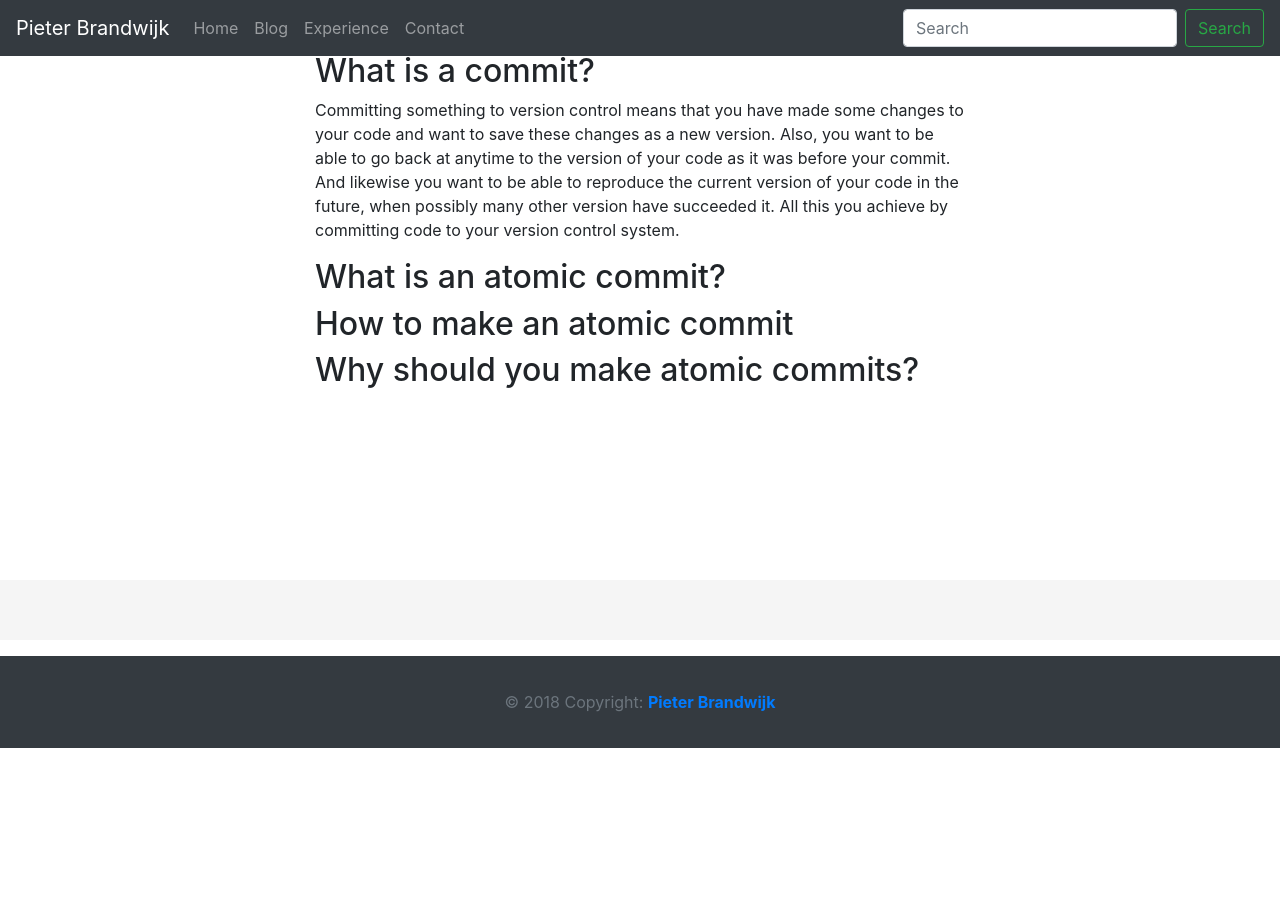
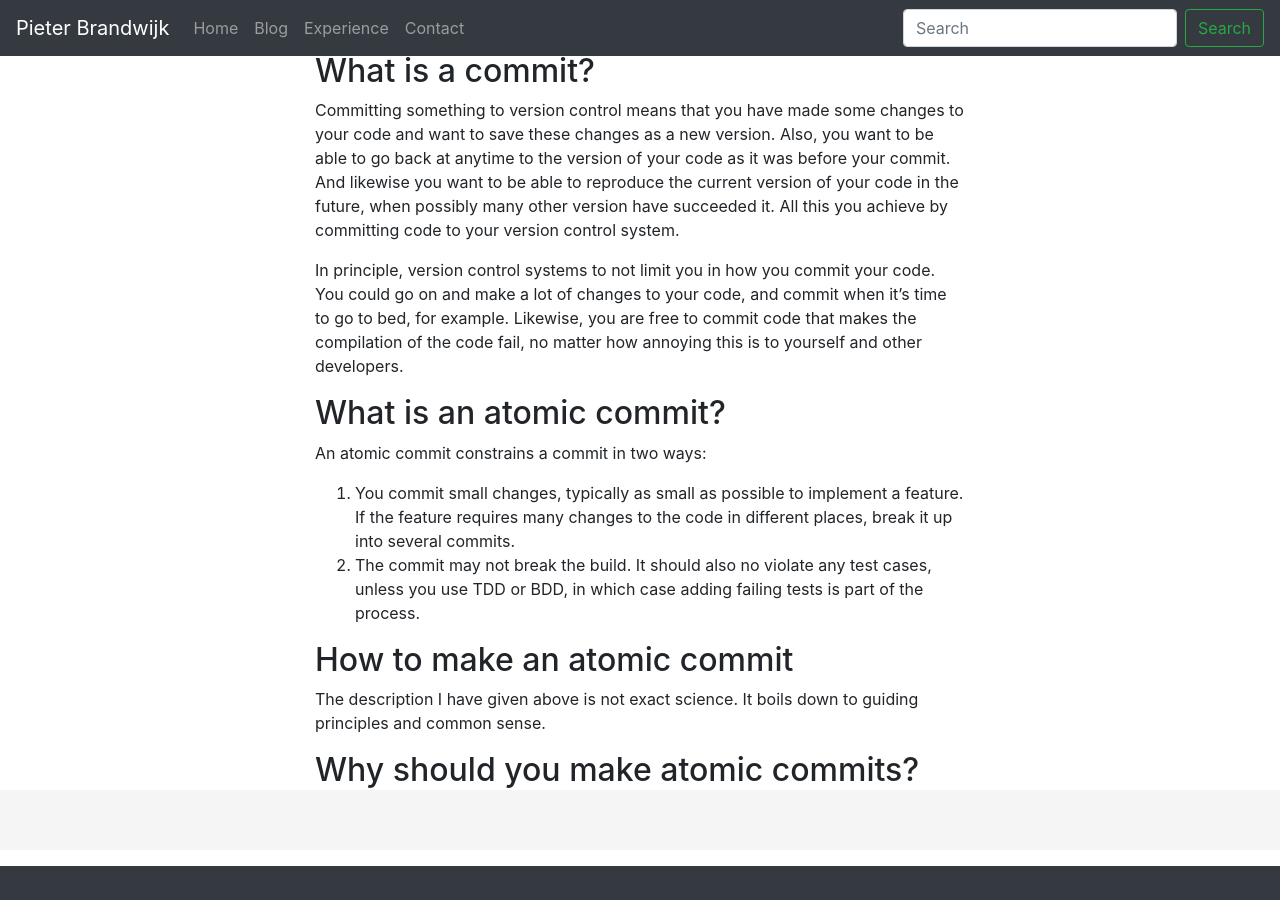
Before and after one commit to pbrandwijk/pbrandwijk.github.io, a Jekyll site: the page built from _posts/2018-07-22-atomic-commits-and-useful-comments.md, in a window 1280 px wide and 900 px high, scrolled down 260 px. Built offline with Jekyll 4.4.1, drawn with Linux system fonts in a browser that asks for light colours; nearby versions of some CDN libraries; comment, search, counter and statistics services are not loaded; before the commit the page ends 1008 px from its top, so only the background shows below that.

Commit message:
Update post content and tags

```diff
--- a/_posts/2018-07-22-atomic-commits-and-useful-comments.md
+++ b/_posts/2018-07-22-atomic-commits-and-useful-comments.md
@@ -10,10 +10,14 @@ Every serious development project needs some sort of version control. Popular op
 ## What is a commit?
 Committing something to version control means that you have made some changes to your code and want to save these changes as a new version. Also, you want to be able to go back at anytime to the version of your code as it was before your commit. And likewise you want to be able to reproduce the current version of your code in the future, when possibly many other version have succeeded it. All this you achieve by committing code to your version control system.
 
+In principle, version control systems to not limit you in how you commit your code. You could go on and make a lot of changes to your code, and commit when it's time to go to bed, for example. Likewise, you are free to commit code that makes the compilation of the code fail, no matter how annoying this is to yourself and other developers.
+
 ## What is an atomic commit?
-
+An atomic commit constrains a commit in two ways:
+1. You commit small changes, typically as small as possible to implement a feature. If the feature requires many changes to the code in different places, break it up into several commits.
+2. The commit may not break the build. It should also no violate any test cases, unless you use TDD or BDD, in which case adding failing tests is part of the process.
 
 ## How to make an atomic commit
-
+The description I have given above is not exact science. It boils down to guiding principles and common sense.
 
 ## Why should you make atomic commits?
```
